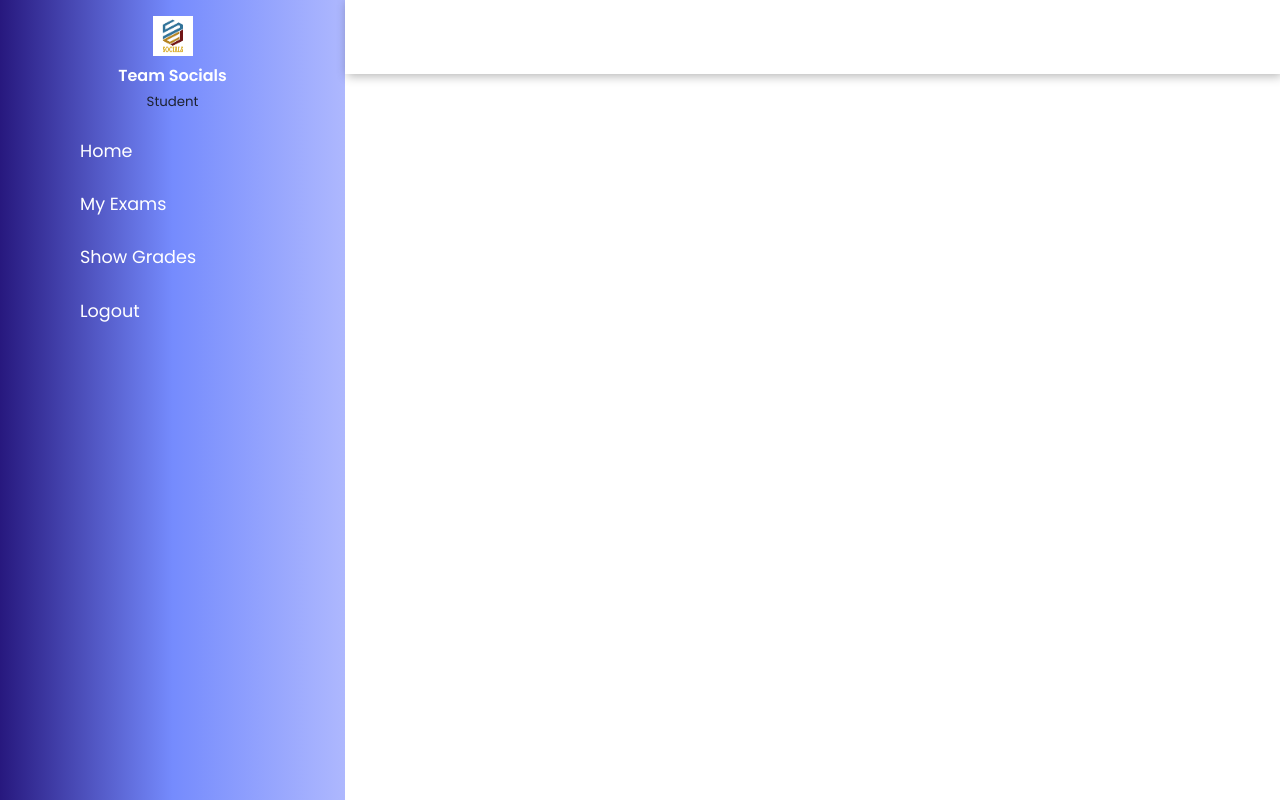
After one commit to 2191727/finals, a PHP site: page /student.php in a window 1280 px wide. The commit adds this page. Run offline with PHP 8.4, Linux system fonts and the light colour scheme.

Commit message:
update 2

```diff
--- /dev/null
+++ b/student.css
@@ -0,0 +1,364 @@
+@import url('https://fonts.googleapis.com/css2?family=Poppins:wght@300;400;500;600&display=swap');
+
+:root{
+    --main-color: #59C1BD;
+    --color-dark: #1D2231;
+    --text-grey: #8390A2;
+}
+
+* {
+    padding: 0;
+    margin: 0;
+    box-sizing: border-box;
+    list-style-type: none;
+    text-decoration: none;
+    font-family: 'Poppins', sans-serif;
+}
+
+i{
+    font-size: large;
+}
+.sidebar{
+    width: 345px;
+    position: fixed;
+    left: 0;
+    top: 0;
+    height: 100%;
+    background: -webkit-linear-gradient(left, #27187E, #758BFD, #AEB8FE);
+    z-index: 100;
+    transition: width 300ms;
+}
+
+.sidebar-student{
+    height: 90px;
+    padding: 1rem 1rem 1rem 1rem;
+    color: #fff;
+}
+
+.sidebar-student span{
+    display: inline-block;
+    padding-right: 1rem;
+}
+.sidebar-menu{
+    margin-top: 1rem;
+}
+
+.sidebar-menu a span:first-child{
+    font-size: 1.5rem;
+    padding-right: 1rem;
+}
+
+
+#nav-toggle{
+    display: none;
+}
+
+
+#nav-toggle:checked + .sidebar{
+    width: 70px;
+}
+
+#nav-toggle:checked + .sidebar .sidebar-student .user-wrapper img:last-child,
+
+#nav-toggle:checked + .sidebar nav li a {
+   padding-left: 1rem;
+   text-align: center;
+}
+
+#nav-toggle:checked + .sidebar nav li a {
+    padding-left: 0rem;
+ }
+
+#nav-toggle:checked + .sidebar .sidebar-student .user-wrapper img:last-child,
+#nav-toggle:checked + .sidebar .sidebar-student .user-wrapper small,
+#nav-toggle:checked + .sidebar .sidebar-menu a span:last-child{
+   display: none;
+}
+
+#nav-toggle:checked ~ .main-content {
+    margin-left: 70px;
+      }
+
+#nav-toggle:checked ~ .main-content header {
+       width: calc(100% - 70px);
+       left: 70px;
+}
+  .main-content {
+    transition: margin-left 300ms;
+      margin-left: 345px;
+  }
+
+.nav{
+    list-style: none;
+    position: relative;
+    padding: 2rem;
+
+}
+
+.nav li{
+    width: 100%;
+    margin-bottom: 1.7rem;
+    padding-left: 1rem;
+}
+
+
+.nav li a {
+    padding-left: 1rem;
+    display: flex;
+    color: #fff;
+    font-size: 1.1rem;
+    align-items: center;
+}
+
+ .active{
+  background: #fff;
+  width: 100%;
+  height: 47px;
+  top: -2%;
+  left: 0;
+  color: var(--main-color);
+  position: absolute;
+  border-radius: 30px 0px 0px 30px;
+  z-index: -1;
+  box-shadow: 0 5px 10px rgba(62, 58, 58, 0.3);
+  display: none;
+}
+
+.nav li:hover a{
+    color: #59C1BD;
+    transition: 0.3s;
+}
+
+.nav li:hover ~ .active{
+    display: block;
+}
+
+
+.nav li:nth-child(1):hover ~ .active{
+    top: 7%;
+}
+
+.nav li:nth-child(2):hover ~ .active{
+    top: 25%;
+}
+
+.nav li:nth-child(3):hover ~ .active{
+    top: 45%;
+}
+
+.nav li:nth-child(4):hover ~ .active{
+    top: 65%;
+}
+
+
+header{
+    display: flex;
+    justify-content: space-between;
+    padding: 1rem 1.5rem;
+    box-shadow: 2px 2px 10px rgba(0, 0, 0, 0.3) ;
+    position: fixed;
+    left: 345px;
+    width: calc(100% - 345px);
+    top: 0;
+    z-index: 100;
+    transition: left 300ms;
+}
+
+
+header h2{
+    color: #222;
+}
+
+header label span{
+    font-size: 1.7rem;
+    padding-left: 1rem;
+}
+
+.search-wrapper{
+    margin: auto;
+    border: 1px solid #876969;
+    border-radius: 30px;
+    height: 50px;
+    display: flex;
+    align-items: center;
+    overflow-x: hidden;
+}
+
+.search-wrapper input{
+    height: 100%;
+    padding: .5rem;
+    border: none;
+    outline: none;
+}
+
+.user-image{
+    position: center;
+    align-items: center;
+    text-align: center;
+}
+
+.user-wrapper{
+    text-align: center;
+}
+
+.user-wrapper img{
+    border-radius: 50%;
+    margin-right: 1rem;
+}
+
+
+.user-wrapper small{
+   display: inline-block;
+   color: var(--color-dark);
+}
+
+main{
+    margin-top: 89px;
+    padding: 2rem 1.5rem;
+    background: #f1f5f9;
+    min-height: calc(100vh - 90px);
+}
+
+
+.cards{
+    display: grid;
+    grid-template-columns: repeat(3, 1fr);
+    grid-gap: 2rem;
+}
+
+
+.card-single{
+    box-shadow: 0 3px 6px rgba(0,0,0,0.13);
+    border: 1px solid #b8b8b8;
+    display: flex;
+    justify-content: space-between;
+    background: #fff;
+    padding: 2rem;
+    border-radius: 5px;
+}
+
+.card-single div:last-child span{
+    color: var(--main-color);
+}
+.card-single div i{
+    font-size: 2rem;
+    padding-left: 3rem;
+}
+
+.card-single div:first-child span{
+    position: relative;
+    padding-right: 1rem;
+    color: var(--color-dark);
+}
+
+.card-single div:first-child span::after{
+    content: "";
+    position: absolute;
+    left: 0;
+    bottom: -2px;
+    height: 3px;
+    width: 60px;
+    background-color: #59C1BD;
+}
+
+.recent-grid{
+    margin-top: 3.5rem;
+    display: grid;
+    grid-gap:2rem;
+    grid-template-columns: 70% auto;
+   justify-content: center;
+
+}
+
+.card{
+    box-shadow: 0 3px 6px rgba(0,0,0,0.13);
+    border: 1px solid #b8b8b8;
+    background: rgb(255, 255, 255);
+    border-radius: 5px;
+
+
+}
+
+
+.card-header{
+    padding: 1rem;
+}
+.card-header{
+    display: flex;
+    justify-content: space-between;
+    align-items: center;
+    border-bottom: 1px solid #cdcdcd;
+}
+
+
+table{
+    border-collapse: collapse;
+    margin: auto;
+}
+
+
+tbody{
+    display: block;
+    width: 100%;
+    overflow: auto;
+    height: 300px;
+}
+
+thead tr{
+    width: 100%;
+    display: block;
+    border: 1px solid #cdcdcd;
+    border-bottom: 2px solid #cdcdcd;
+}
+
+
+thead td{
+    font-weight: 700;
+}
+
+td{
+    padding: .5rem 1rem;
+    font-size: .9rem;
+    width: 250px;
+
+}
+
+td button{
+    align-items: left;
+    outline: none;
+    border: none;
+    border-radius: 6px;
+    cursor: pointer;
+    padding: 10px;
+     background-color: #59C1BD;
+    color: #fff;
+}
+
+td button a{
+    color: #fff;
+}
+
+td button:nth-child(2){
+    align-items: left;
+    outline: none;
+    border: none;
+    border-radius: 6px;
+    cursor: pointer;
+    padding: 10px;
+     background-color: #c81b2c;
+    color: #fff;
+}
+
+tbody::-webkit-scrollbar{
+    width: 10px;
+}
+
+tbody::-webkit-scrollbar-track{
+    border-radius: 5px;
+    box-shadow: inset 0 0 10px rgba(0, 0, 0, 0.25);
+}
+
+tbody::-webkit-scrollbar-thumb{
+    border-radius: 5px;
+    background-color: #59C1BD;
+}
--- /dev/null
+++ b/student.php
@@ -0,0 +1,70 @@
+<!DOCTYPE html>
+
+<html lang="en" dir="ltr">
+
+<head>
+    <meta charset="utf-8">
+    <title>Student</title>
+    <link rel="stylesheet" href="student.css">
+    <meta name="viewport" content="width=device-width, initial-scale=1.0">
+</head>
+
+
+<body>
+    <input type="checkbox" id="nav-toggle">
+    <div class="sidebar">
+        <div class="sidebar-student">
+
+            <div class="user-image">
+                <img src="team-socials.png" width="40px" height="40px" alt="">
+            </div>
+            <div class="user-wrapper">
+                <div>
+                    <h4>Team Socials</h4>
+                    <small>Student</small>
+                </div>
+            </div>
+
+        </div>
+
+        <div class="sidebar-menu">
+            <ul class="nav">
+                <li>
+                    <a href="student.php"><span><i class="fa fa-home" aria-hidden="true"></i></span>
+                        <span>Home</span></a>
+                </li>
+
+                <li>
+                    <a href="studentlist.php"><span><i class="fa fa-users" aria-hidden="true"></i></span>
+                        <span>My Exams</span></a>
+                </li>
+
+                <li>
+                    <a href="createquiz.php"><span><i class="fa fa-list-alt" aria-hidden="true"></i></span>
+                        <span>Show Grades</span></a>
+                </li>
+
+
+                <li>
+                    <a href=""><span><i class="fa fa-sign-out" aria-hidden="true"></i></span>
+                        <span>Logout</span></a>
+                </li>
+
+                <div class="active"></div>
+
+            </ul>
+        </div>
+    </div>
+
+    <div class="main-content">
+        <header>
+            <h2>
+                <label for="nav-toggle">
+                    <span><i class="fa fa-bars" aria-hidden="true"></i></span>
+                </label>
+            </h2>
+        </header>
+    </div>
+</body>
+
+</html>
```
Also changed, not shown: includes/sidebar.php (added, +28 -0 lines), teacher.php (+4 -3 lines), team-socials.png (added).
